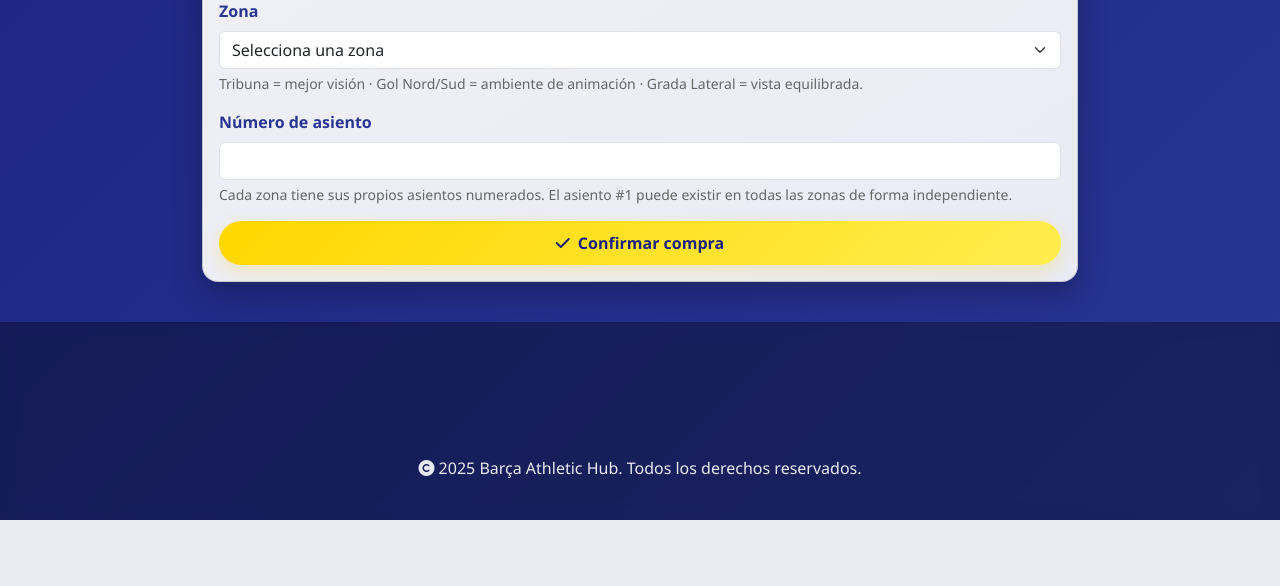
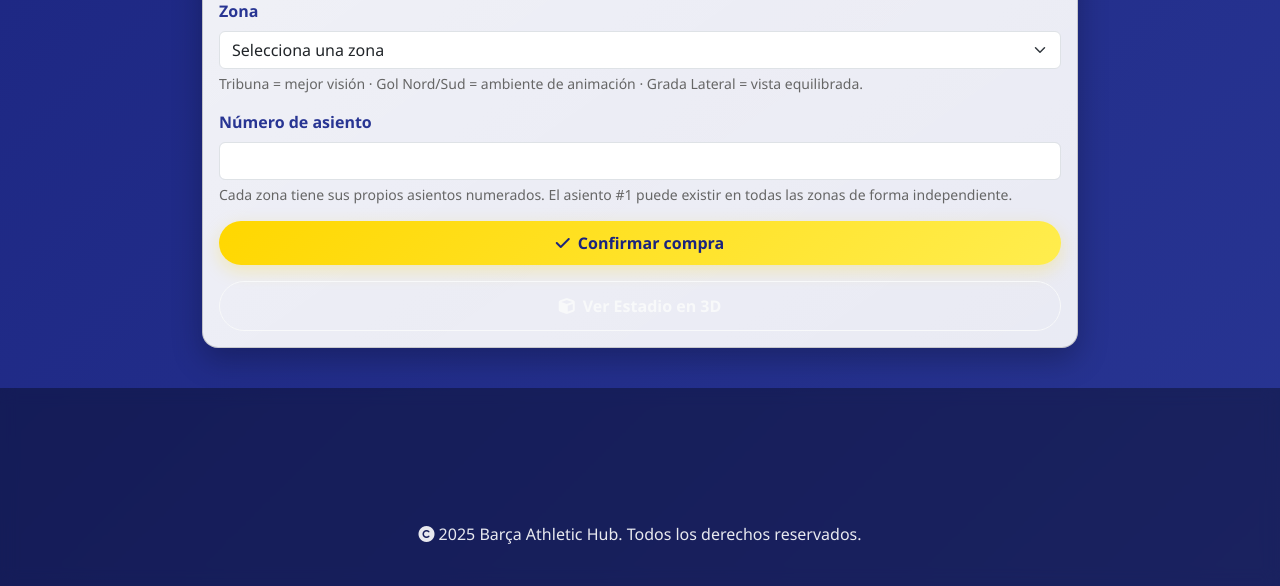
Before and after one commit to Kabra23/TrabajoMyDAI, a Spring Boot app: page /eventos/1/comprar in a window 1280 px wide. Shown: the part 739-1325 px from the top of the page. Before the commit the page ends 1259 px from the top, so only its background shows below. Run offline with Spring Boot 4, Linux system fonts and the light colour scheme; data comes from the database, SQL or seed files in the repository.

Commit message:
Add navigation links between 2D and 3D views
Co-authored-by: Kabra23 <130553178+Kabra23@users.noreply.github.com>

```diff
--- a/src/main/resources/templates/comprar-ticket.html
+++ b/src/main/resources/templates/comprar-ticket.html
@@ -273,6 +273,13 @@
                 </button>
             </form>
 
+            <!-- Link to 3D view -->
+            <div class="mt-3" style="text-align: center;">
+                <a th:href="@{/eventos/{id}/comprar-3d(id=${evento.id})}" class="btn btn-outline-light" style="width: 100%; padding: 12px; border-radius: 40px; font-weight: 600;">
+                    <i class="fas fa-cube me-2"></i>Ver Estadio en 3D
+                </a>
+            </div>
+
         </div>
     </div>
 </div>
--- a/src/main/resources/templates/eventos.html
+++ b/src/main/resources/templates/eventos.html
@@ -373,6 +373,9 @@
                 <a class="btn btn-buy" th:href="@{/eventos/{id}/comprar(id=${evento.id})}">
                     <i class="fas fa-ticket-alt me-2"></i>Comprar Entradas
                 </a>
+                <a class="btn btn-outline-light mt-2" style="width: 100%; padding: 10px; border-radius: 8px; font-weight: 600;" th:href="@{/eventos/{id}/comprar-3d(id=${evento.id})}">
+                    <i class="fas fa-cube me-2"></i>Vista 3D del Estadio
+                </a>
             </div>
         </div>
     </div>
```
